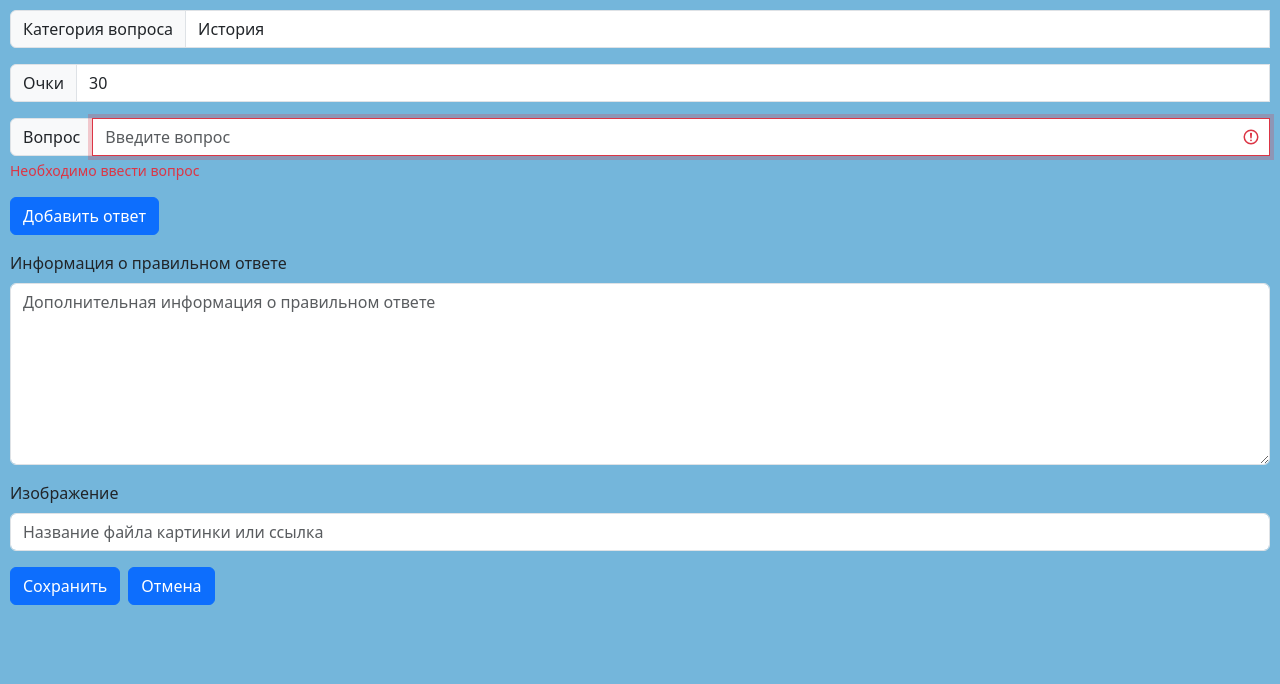
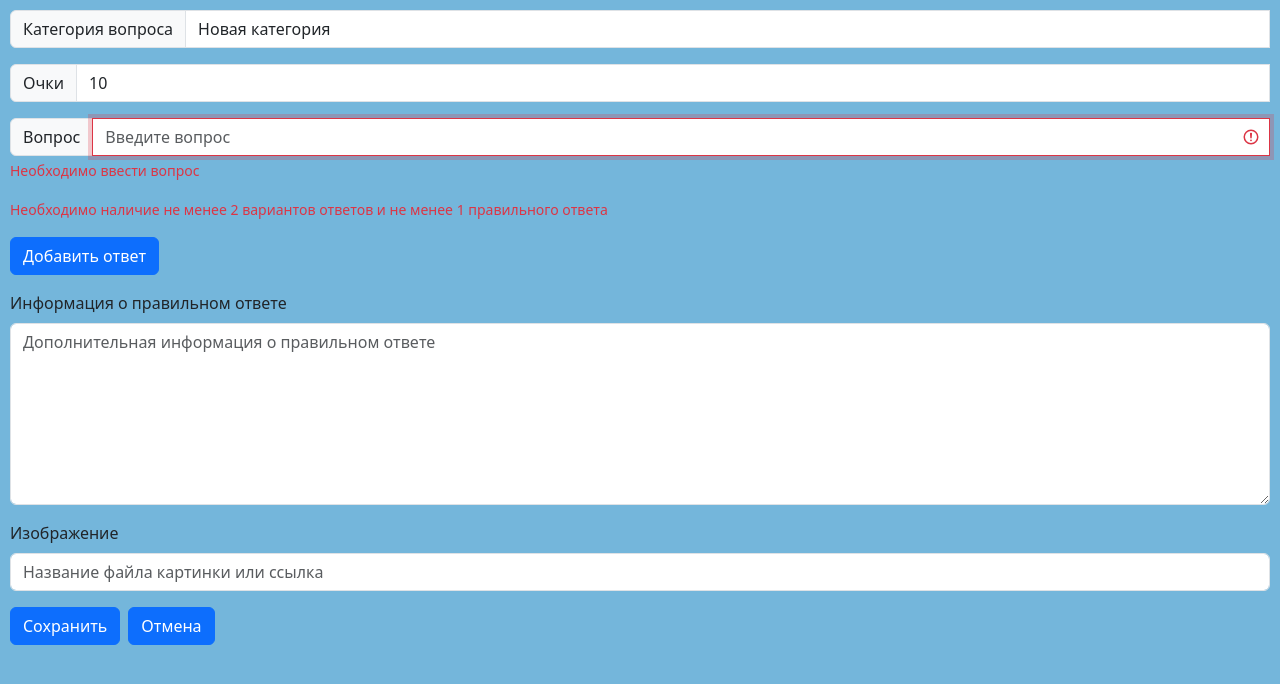
Before and after one commit to ndm234234/quizeditor, a React (Create React App) app: page / in a window 1280 px wide. Both pictures are taken after a click on the button "Новый вопрос". Shown: the top 684 px of the page. Built offline with nearby package versions, Linux system fonts and the light colour scheme.

Commit message:
Проверка создания ответов

```diff
--- a/src/App.css
+++ b/src/App.css
@@ -72,3 +72,10 @@
   width: 50px;
   text-align: center !important;
 }
+
+.invalidAsnwers {
+  width: 100%;
+  margin-top: 0.25rem !important;
+  font-size: 0.875em !important;
+  color: var(--bs-form-invalid-color) !important;
+}
--- a/src/App.js
+++ b/src/App.js
@@ -34,8 +34,8 @@ function App() {
   const [title, setTitle] = useState("");
   const [answers, setAnswers] = useState(null);
   const [question, setQuestion] = useState("Текст вопроса");
-  const [category, setCategory] = useState("История");
-  const [score, setScore] = useState(30);
+  const [category, setCategory] = useState("Новая категория");
+  const [score, setScore] = useState(10);
   const [info, setInfo] = useState("");
   const [infoImg, setInfoImg] = useState("");
   const [currentPage, setCurrentPage] = useState(1);
@@ -66,7 +66,7 @@ function App() {
   };
 
   const createNewQuestion = () => {
-    setScore(30);
+    setScore(10);
     setQuestion("");
     setAnswers(new Array());
     setInfo("");
--- a/src/QuestionPanel.js
+++ b/src/QuestionPanel.js
@@ -29,9 +29,10 @@ function QuestionPanel(props) {
         <InputGroup.Text>Категория вопроса</InputGroup.Text>
         <Form.Control
           value={props.category}
+          placeholder="Введите категорию"
           isInvalid={validated && props.category.length == 0}
           onChange={e => props.setCategory(e.target.value)} />
-      <Form.Control.Feedback type="invalid">Необходимо ввести название категории</Form.Control.Feedback>
+        <Form.Control.Feedback type="invalid">Необходимо ввести название категории</Form.Control.Feedback>
       </InputGroup>
       <InputGroup className="mb-3">
         <InputGroup.Text>Очки</InputGroup.Text>
@@ -56,11 +57,12 @@ function QuestionPanel(props) {
       <div>
         <AnswersDisplay answers={props.answers}
                         updateAnswerText={props.updateAnswerText}
-                        updateAnswerCorrect={props.updateAnswerCorrect} deleteAnswer={props.deleteAnswer}
+                        updateAnswerCorrect={props.updateAnswerCorrect}
+                        deleteAnswer={props.deleteAnswer}
                         validated={validated} />
         <Form.Group className="mb-3">
             <Button id="add_answer_button" onClick={() => {
-              props.setAnswers(answers => [...answers, { name: "", correct: 0, id: uuid() }]);
+              props.setAnswers(answers => [...answers, { name: "", correct: false, id: uuid() }]);
               } }>Добавить ответ</Button>
         </Form.Group>
       </div>
@@ -106,17 +108,21 @@ function QuestionPanel(props) {
   }
 
   function AnswersDisplay(props) {
+    const checkAnswers = () => {
+      return props.answers.filter((i) => i.name.length > 0).length > 1 &&
+             props.answers.filter((i) => i.name.length > 0 && i.correct == true).length > 0;
+    }
+
     return (
       <>
-        {props.answers.length > 0 &&
           <Form.Group className="mb-3">
-              <Form.Label>Варианты ответов (<b>правильные ответ(ы) выделите галочкой слева от ответа</b>)
-            </Form.Label></Form.Group>}
-        <Form.Group className="mb-3">
+          {props.answers.length > 0 &&
+                <Form.Label>Варианты ответов (<b>правильные ответ(ы) выделите галочкой слева от ответа</b>)</Form.Label>}
           {props.answers.map((item, index) => {
             return (
               <div key={item.id}>
-                <InputGroup className="mt-3 InputAnswers">
+              <Form.Group className="mb-3">
+                <InputGroup className="InputAnswers">
                   <InputGroup.Checkbox defaultChecked={item.correct}
                     onChange={(e) => props.updateAnswerCorrect(e.target.checked, index)} />
                   <Form.Control placeholder="Введите ответ" defaultValue={item.name} autoFocus={item.name.length == 0}
@@ -130,9 +136,11 @@ function QuestionPanel(props) {
                   <CloseButton className="closeButton" onClick={() => props.deleteAnswer(index)} />
                   <Form.Control.Feedback type="invalid">Необходимо ввести текст ответа</Form.Control.Feedback>
                 </InputGroup>
+              </Form.Group>
               </div>
             );
           })}
+          {!checkAnswers() && <Form.Text id="passwordHelpBlock" className="invalidAsnwers">Необходимо наличие не менее 2 вариантов ответов и не менее 1 правильного ответа</Form.Text>}
         </Form.Group>
       </>
     );
```
